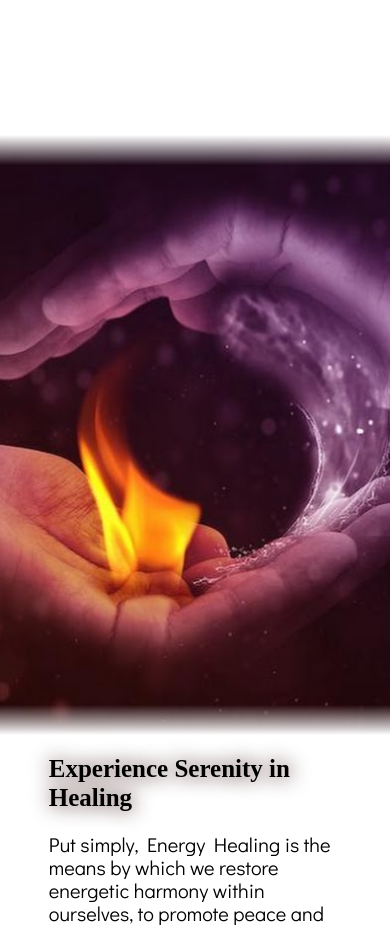
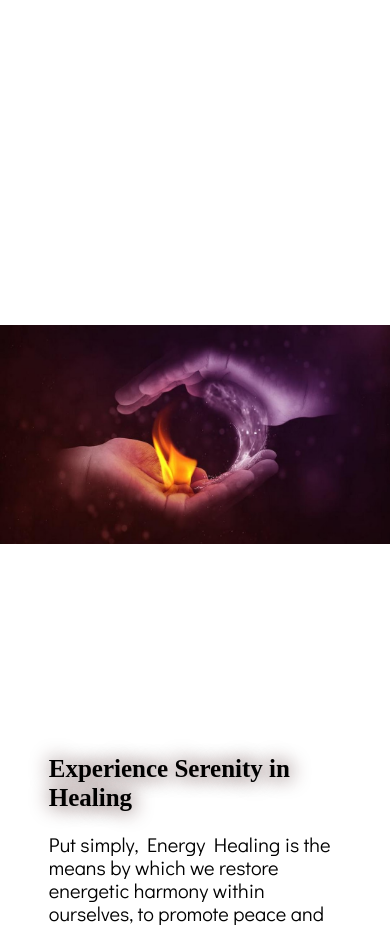
Before and after one commit to kimcodesjs/serenity-ignited, a React app: page / in a window 390 px wide. Shown: the part 1180-2107 px from the top of the page. Built offline with nearby package versions, Linux system fonts and the light colour scheme; no server answers; a web font is replaced by a local one.

Commit message:
image resizing from mobile url bar fix

```diff
--- a/src/Landing/EnergyHealing.js
+++ b/src/Landing/EnergyHealing.js
@@ -54,7 +54,7 @@ const useStyles = createUseStyles({
         height: '600px',
         backgroundImage: 'url("Water-Fire Yin Yang.png")',
         backgroundAttachment: 'fixed',
-        backgroundSize: 'cover',
+        backgroundSize: '100% auto',
         backgroundRepeat: 'no-repeat',
         backgroundPosition: 'center',
         '-webkit-mask-image': 'linear-gradient(transparent, black 5%, black 95%, transparent)',
@@ -110,7 +110,9 @@ const EnergyHealing = () => {
                 <h2 className={classes.h2}>“A healer's power stems not from any special ability, but from maintaining the courage and awareness to <span id='emph-1' className={classes.span}>embody and express</span> the <span id='emph-2' className={classes.span}>universal healing</span> power that every human being naturally possesses.”</h2>
                 <h3 className={classes.h3}>- Eric Micha'el Leventhal</h3>
             </div>
-            <div className={classes.banner} />
+            <div className={classes.banner}>
+
+            </div>
             <div className={classes.ehText}>
             <h1 className={classes.h1}>Experience Serenity in Healing</h1>
                 <p>Put simply, Energy Healing is the means by which we restore energetic harmony within ourselves, to promote peace and well-being. Whether you are new to this experience or a seasoned recipient, my intention is to serve you in the best way I can to help you ignite your serenity! Just know that you and I are on this journey together. Some may be further along on their healing journey than others, but we all have opportunity every day to heal one more thing or two that will move us even further forward on our own paths.</p>
```
